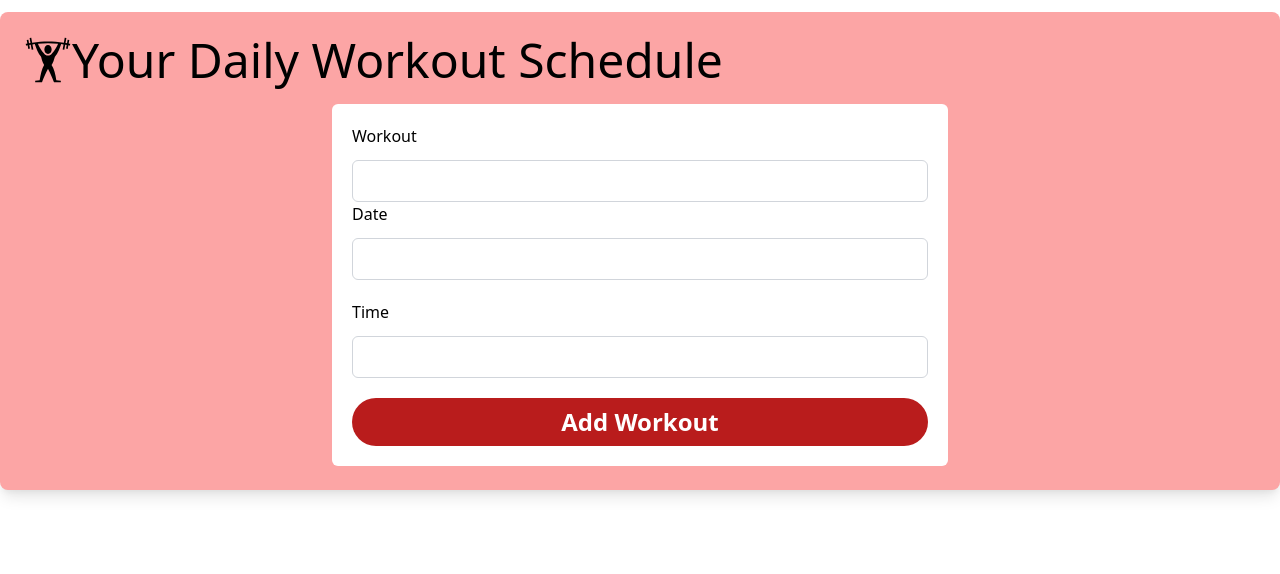
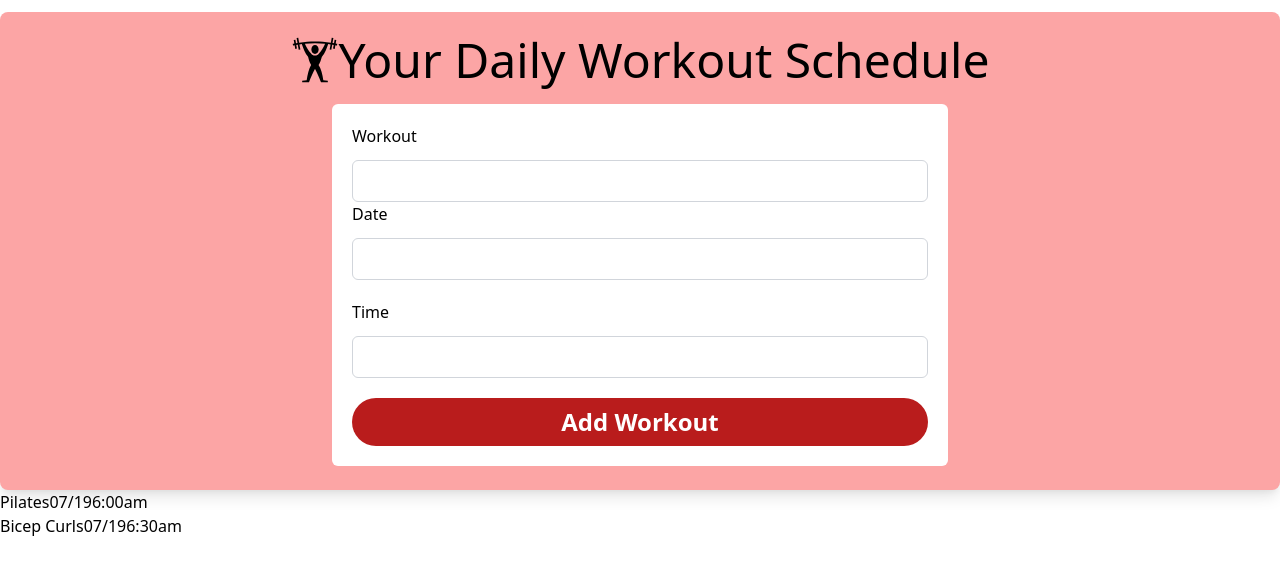
Before and after one commit to JenniferStohler/YourWorkoutSchedule, a React (Create React App) app: page / in a window 1280 px wide. Shown: the top 574 px of the page. Built offline with nearby package versions, Linux system fonts and the light colour scheme.

Commit message:
mapping through tasks

```diff
--- a/src/App.js
+++ b/src/App.js
@@ -1,4 +1,5 @@
 import { GiWeightLiftingUp } from "react-icons/gi"
+import Tasks from './components/Tasks'
 
 
 
@@ -6,7 +7,7 @@ function App() {
   return (
     <div className="App container mx-auto mt-3 font-thin">
       <div className="bg-red-300 p-6 rounded-lg shadow-lg">
-      <h1 className="text-5xl text-black">
+      <h1 className="text-5xl text-black text-center">
         <GiWeightLiftingUp className="inline-block text-black align-top"/>
         Your Daily Workout Schedule
         </h1>
@@ -46,11 +47,14 @@ function App() {
               </div>
               <button onClick={addWorkout} className="btn align-right text-2xl bg-red-700 hover:bg-blue-700 text-white font-bold py-2 px-4 rounded-full" title="Schedule Workout">
           Add Workout
-        </button>
+              </button>
             </div>
             </div>
           </div>
         </div>
+      <div>
+        <Tasks />
+      </div>
     </div>
   );
 
--- /dev/null
+++ b/src/components/Tasks.js
@@ -0,0 +1,26 @@
+const tasks = [
+  {
+  id: 1,
+  text: 'Pilates',
+  date: '07/19',
+  time: '6:00am',
+  reminder: false,
+  },
+  {
+    id: 2,
+    text: 'Bicep Curls',
+    date: '07/19',
+    time: '6:30am',
+    reminder: false,
+  }
+]
+
+const Tasks = () => {
+  return (
+    <div>
+      {tasks.map((task) => (<h3 key={task.id}>{task.text}{task.date}{task.time}</h3>))}
+    </div>
+  )
+}
+
+export default Tasks
```
